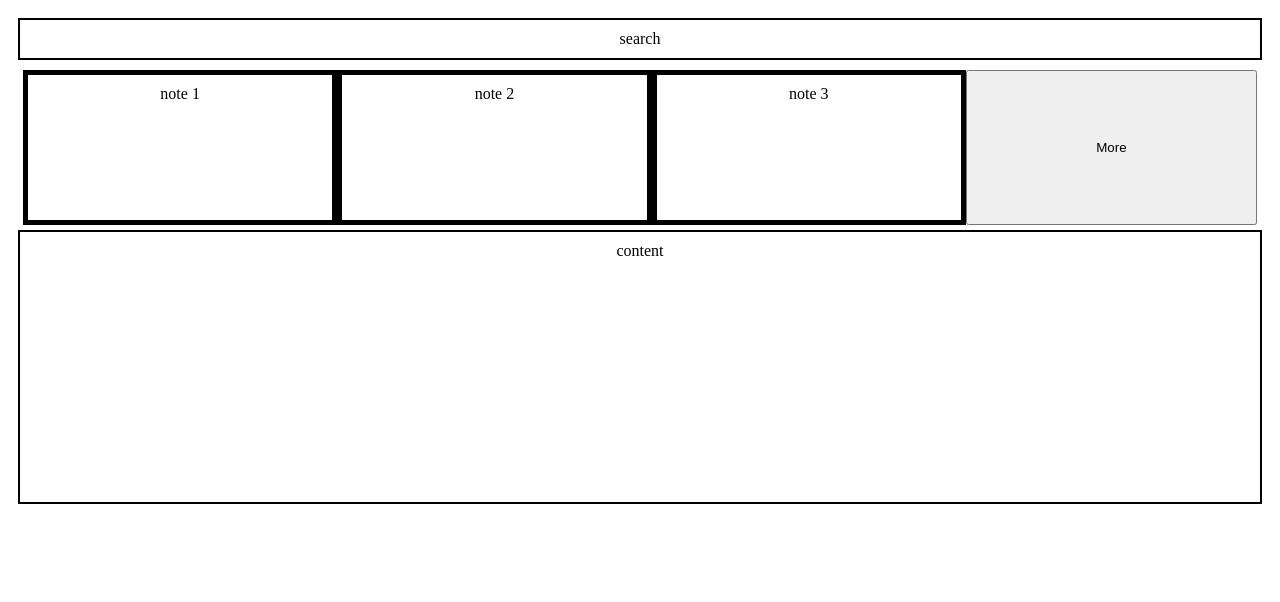
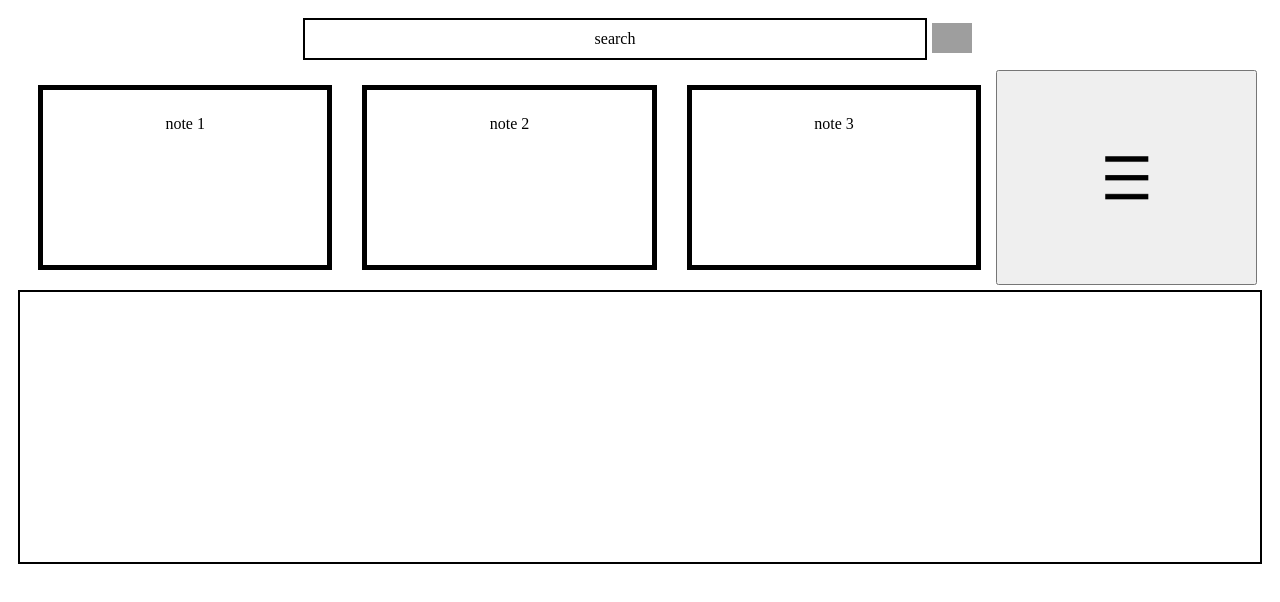
Before and after one commit to psktcsharp/100days-frontend, a plain HTML site: page index.html in a window 1280 px wide. Drawn offline with Linux system fonts and the light colour scheme; grey boxes are pictures that could not be loaded.

Commit message:
added icons

```diff
--- a/index.html
+++ b/index.html
@@ -6,6 +6,12 @@
             grid-template-columns: auto  ;
             background-color: white;
             padding: 10px;
+        }
+        .grid-cont-search{
+            display: grid;
+            grid-template-columns: auto auto ;
+            background-color: white;
+            justify-content: center;
         }
         .notes-grid{
             display: grid;
@@ -19,8 +25,9 @@
             padding: 5px;
             text-align: center;
             border: 5px solid black;
-            padding: 10px;
+            padding: 25px;
             height: 125px;
+            margin: 15px;
         }
         .search{
             background-color: white;
@@ -29,6 +36,7 @@
             margin-bottom: 5px;
             font-size: medium;
             text-align: center;
+            width: 600px;
         }
         .noteslist{
             background-color: white;
@@ -46,17 +54,22 @@
             font-size: medium;
             text-align: center;
         }
+        .icon{
+            height: 30px;
+            text-align: center;
+            margin: 5px;
+        }
     </style>
     <body>
         <div class="grid-cont">
-            <div class="search">search</div>
+            <div class="grid-cont-search"><div class="search">search</div><img class="icon" src="https://cdn-icons-png.flaticon.com/512/3917/3917754.png"  ></img></div>
             <div class="notes-grid">
                 <div class="notes-item">note 1</div>
                 <div class="notes-item">note 2</div>
                 <div class="notes-item">note 3</div>
-              <button>More</button>
+              <button ><img src="more.png" height="50px"/></button>
             </div>
-            <div class="content">content</div>
+            <div class="content"></div>
         </div>
     </body>
 </head>
```
Also changed, not shown: more.png (added).
